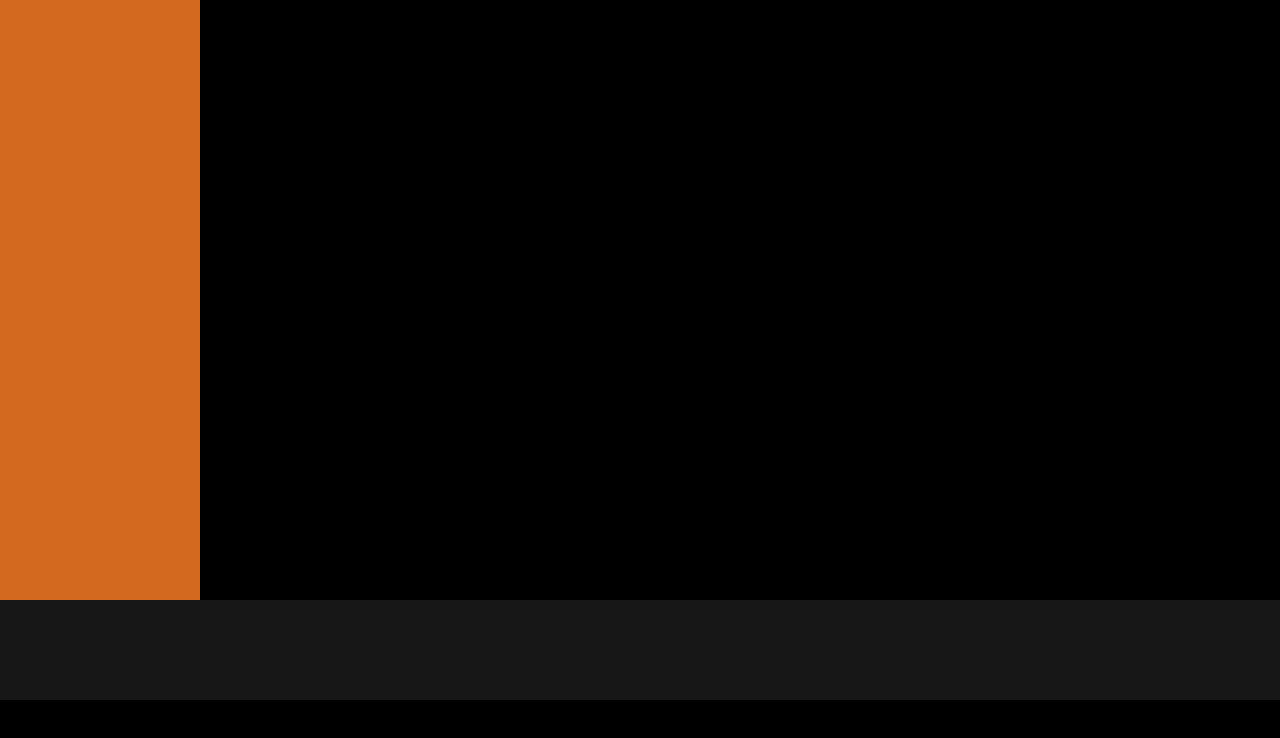
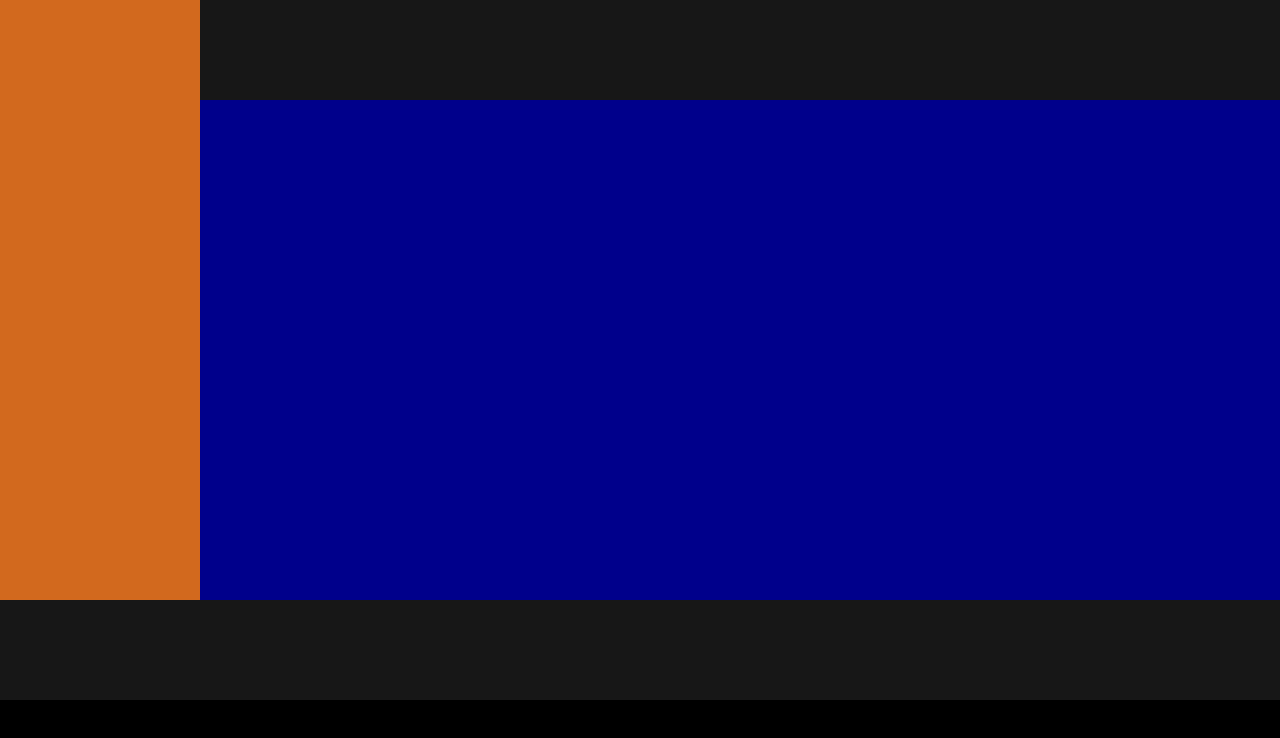
Before and after one commit to chiaraxs/html-css-spotifyweb, a plain HTML site: page index.html in a window 1280 px wide. Drawn offline with Linux system fonts and the light colour scheme.

Commit message:
Struttura fixed

```diff
--- a/css/style.css
+++ b/css/style.css
@@ -22,8 +22,12 @@
     flex-flow: row wrap;
 }
 
+.head-main{
+    flex-grow: 1;
+}
+
 header{
-    width: calc(100% - 200px);
+    width: 100%;
     height: 100px;
     background-color: #171717;
 }
@@ -36,7 +40,7 @@ header{
 
 main{
     width: 100%;
-    height: 100px;
+    height: 500px;
     background-color: darkblue;
 }
 
```
